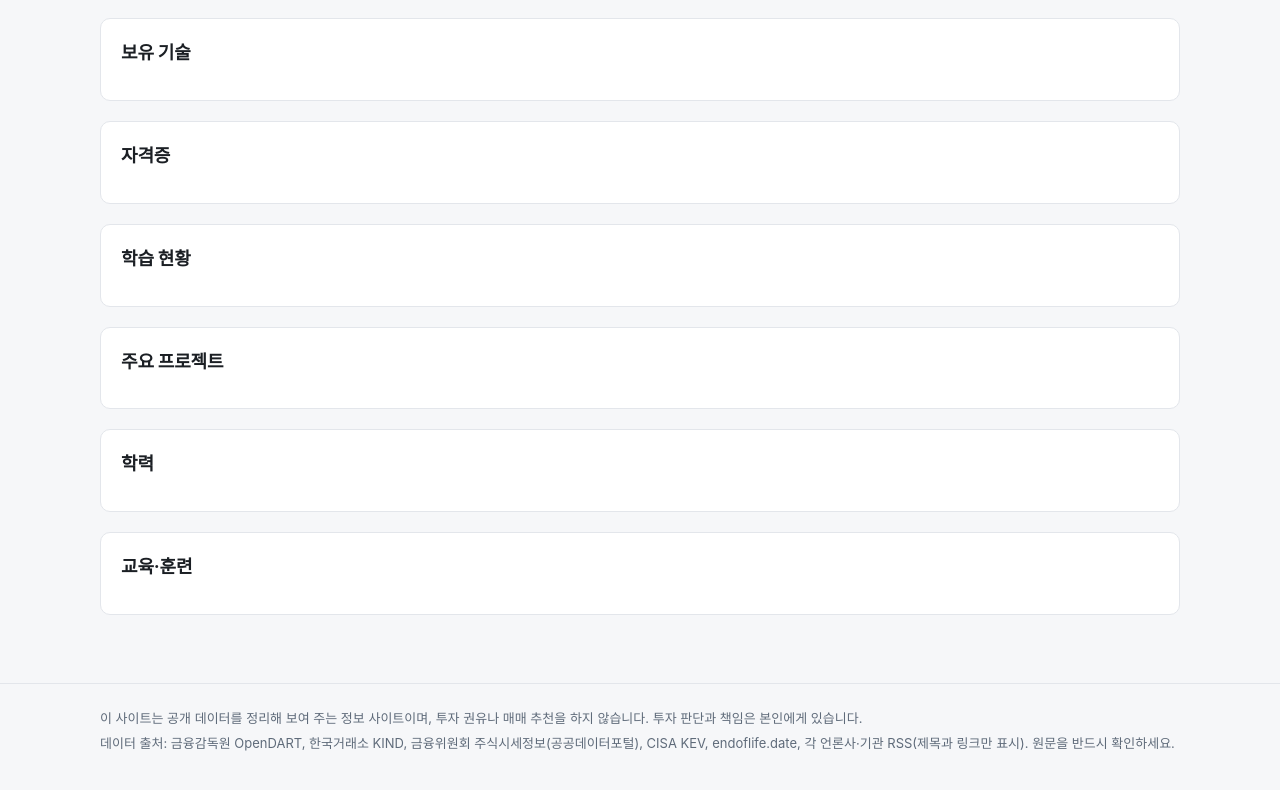
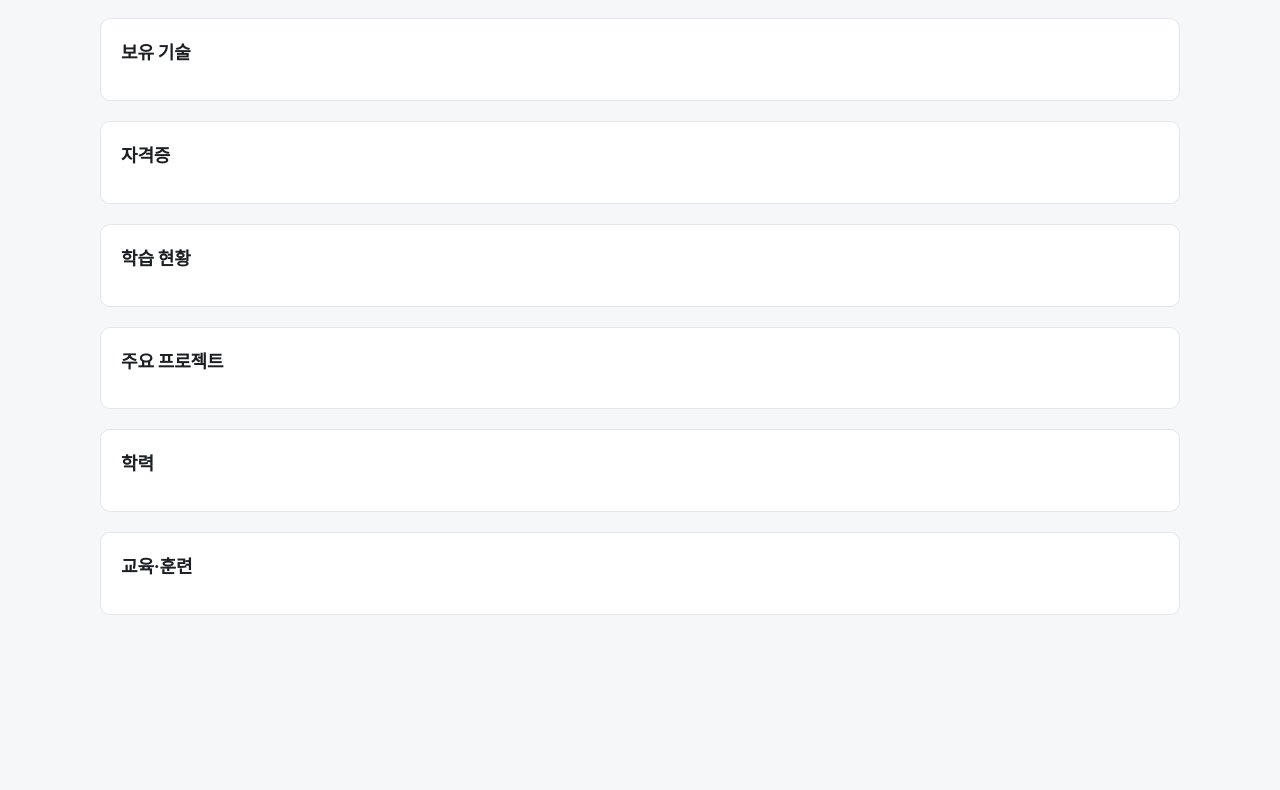
Before and after one commit to toriyong/toriyong.github.io, a plain HTML site: page site/about/index.html in a window 1280 px wide. Shown: the part 277-1067 px from the top of the page. After the commit the page ends 960 px from the top, so only its background shows below. Drawn offline with Linux system fonts and the light colour scheme; no server answers.

Commit message:
소개: 포트폴리오로 공유해도 되게 독립 페이지로 (#59)
포트폴리오 링크를 받은 사람에게 증시 탭이나 투자 고지가 함께 보이는 것은 맞지 않다.

- data-nav="none" 인 페이지는 상단 탭과 푸터를 그리지 않는다(소개 페이지만 해당)
- 다른 페이지의 탭은 그대로 — 본인은 소개 탭으로 들어가면 된다
- 프로젝트 '인프라·증시 정보 자동 수집 사이트' → '보안 공지·취약점 자동 수집 대시보드'
  KISA·CISA·CVE·KEV 수집을 앞세우고 공시·학습은 같은 구조 위에 얹었다는 한 줄로 정리


Claude-Session: https://claude.ai/code/session_01SjB4aJ4TKzrNffRhLm7frQ

Co-authored-by: Claude <noreply@anthropic.com>

```diff
--- a/site/about/index.html
+++ b/site/about/index.html
@@ -11,7 +11,7 @@
   <script src="../assets/theme.js"></script>
   <link rel="stylesheet" href="../assets/style.css">
 </head>
-<body data-root="../" data-tab="about">
+<body data-root="../" data-tab="about" data-nav="none">
   <main>
     <div class="wrap">
       <header class="pf-head">
--- a/site/assets/common.js
+++ b/site/assets/common.js
@@ -35,15 +35,21 @@
   }
 
   function renderHeader() {
-    const nav = h("nav", { class: "tabs", "aria-label": "탭" },
+    // data-nav="none" 인 페이지(소개)는 탭을 그리지 않는다.
+    // 포트폴리오로 링크를 보냈을 때 증시 같은 다른 탭이 함께 보이지 않도록.
+    const bare = body.dataset.nav === "none";
+    const nav = bare ? null : h("nav", { class: "tabs", "aria-label": "탭" },
       TABS.map(t => h("a", {
         href: root + t.href,
         class: t.id === current ? "active" : null,
         "aria-current": t.id === current ? "page" : null,
         text: t.label,
       })));
+    const brand = bare
+      ? h("span", { class: "brand", text: "toriyong" })
+      : h("a", { class: "brand", href: root, text: "toriyong" });
     const header = h("header", { class: "site-header" },
-      h("div", { class: "wrap" }, [h("a", { class: "brand", href: root, text: "toriyong" }), nav, renderThemeSwitch()]));
+      h("div", { class: "wrap" }, [brand, nav, renderThemeSwitch()]));
     body.prepend(header);
   }
 
@@ -116,6 +122,8 @@
   }
 
   function renderFooter() {
+    // 소개 페이지는 투자 관련 고지가 어울리지 않으므로 푸터를 두지 않는다.
+    if (body.dataset.nav === "none") return;
     const footer = h("footer", { class: "site-footer" }, h("div", { class: "wrap" }, [
       h("p", { text: "이 사이트는 공개 데이터를 정리해 보여 주는 정보 사이트이며, 투자 권유나 매매 추천을 하지 않습니다. 투자 판단과 책임은 본인에게 있습니다." }),
       h("p", { text: "데이터 출처: 금융감독원 OpenDART, 한국거래소 KIND, 금융위원회 주식시세정보(공공데이터포털), CISA KEV, endoflife.date, 각 언론사·기관 RSS(제목과 링크만 표시). 원문을 반드시 확인하세요." }),
```
Also changed, not shown: 1 other file.
